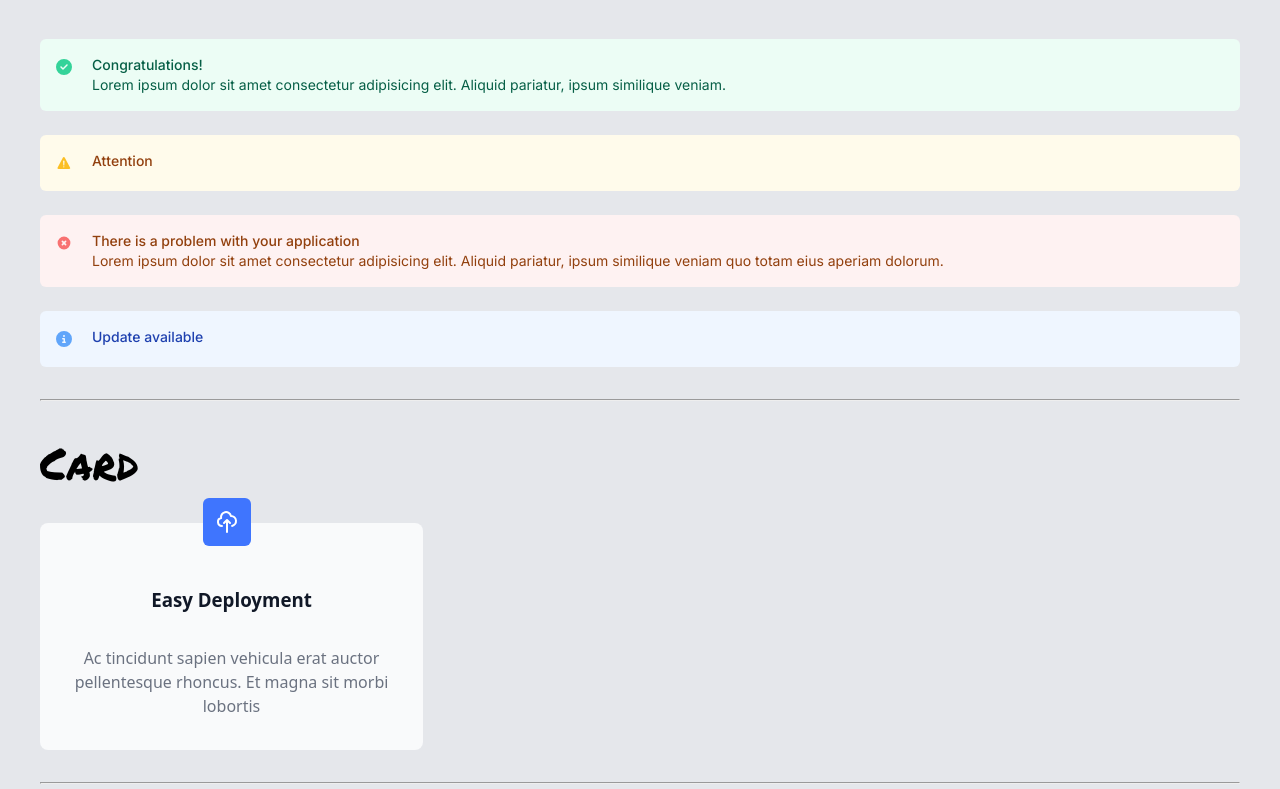
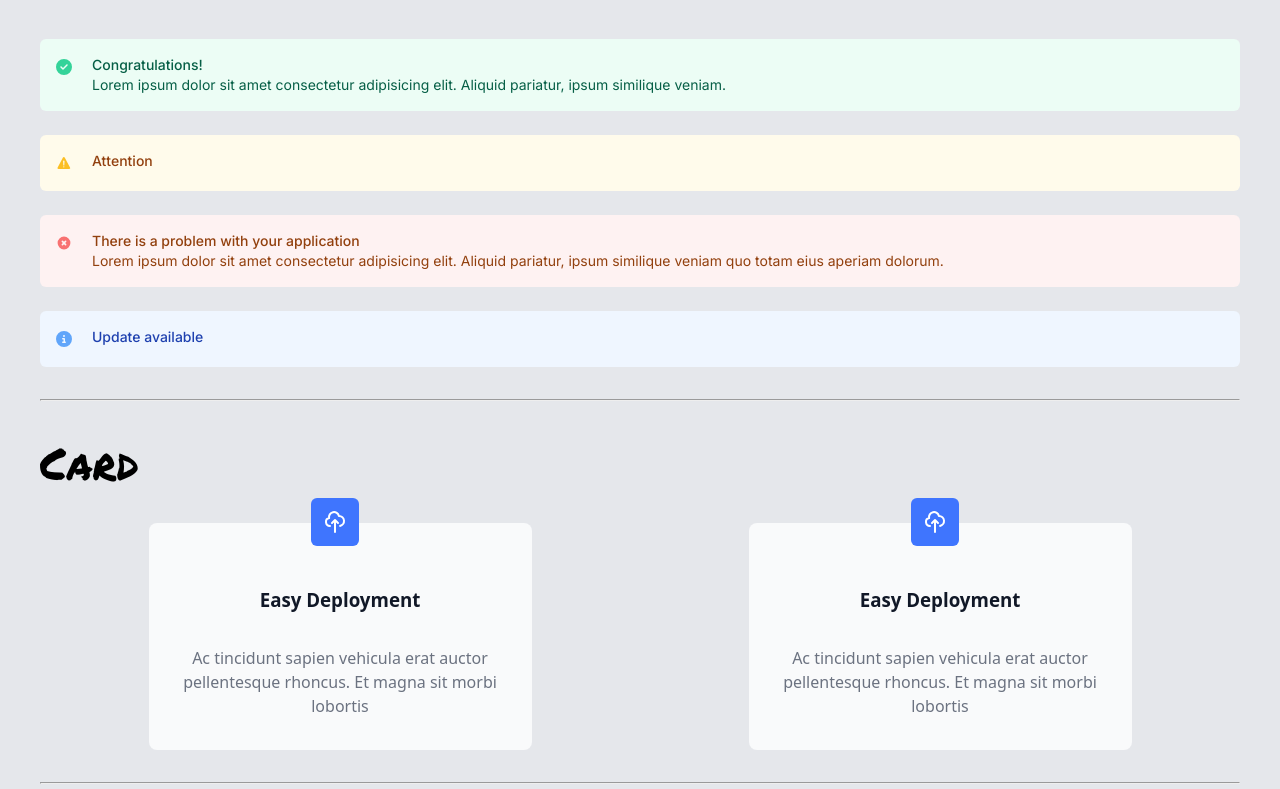
Before and after one commit to Petrasoderstrom1612/component-library, a React (Vite) app: page / in a window 1280 px wide. Shown: the part 323-1112 px from the top of the page. Built offline with nearby package versions, Linux system fonts and the light colour scheme.

Commit message:
Made another card to prove that it is reusable

```diff
--- a/src/App.jsx
+++ b/src/App.jsx
@@ -41,10 +41,16 @@ function App() {
 
       <>
           <h1 className="h1-card">Card</h1>
+          <div className="cards-flex-div">
           <Card className="card-div" icon={<HiOutlineCloudUpload className="card-icon"/>}>
             <h3 className="h3-card">Easy Deployment</h3>
             <p className="p-card">Ac tincidunt sapien vehicula erat auctor pellentesque rhoncus. Et magna sit morbi lobortis</p>
           </Card>
+          <Card className="card-div" icon={<HiOutlineCloudUpload className="card-icon"/>}>
+            <h3 className="h3-card">Easy Deployment</h3>
+            <p className="p-card">Ac tincidunt sapien vehicula erat auctor pellentesque rhoncus. Et magna sit morbi lobortis</p>
+          </Card>
+          </div>
       </>
       <br />
       <hr/>
--- a/src/index.css
+++ b/src/index.css
@@ -189,6 +189,11 @@ p{
   line-height: 63px;
 }
 
+.cards-flex-div{
+  display: flex;
+  justify-content: space-around;
+}
+
 .card-div{
   background-color: #F9FAFB;
   width: 335px;
```
